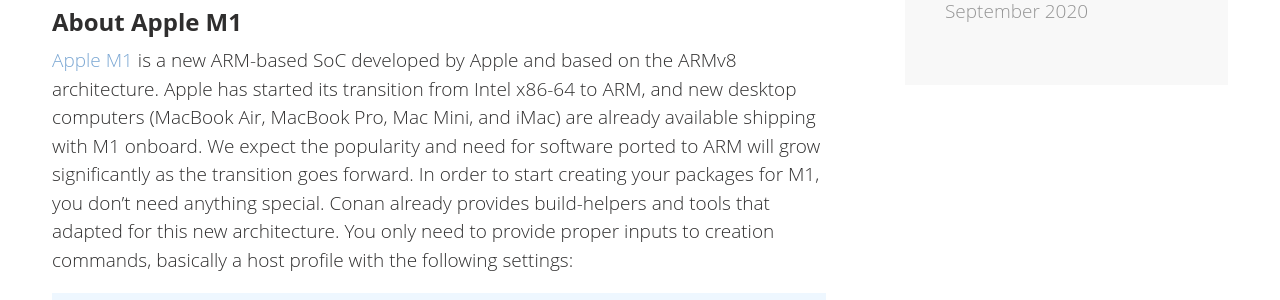
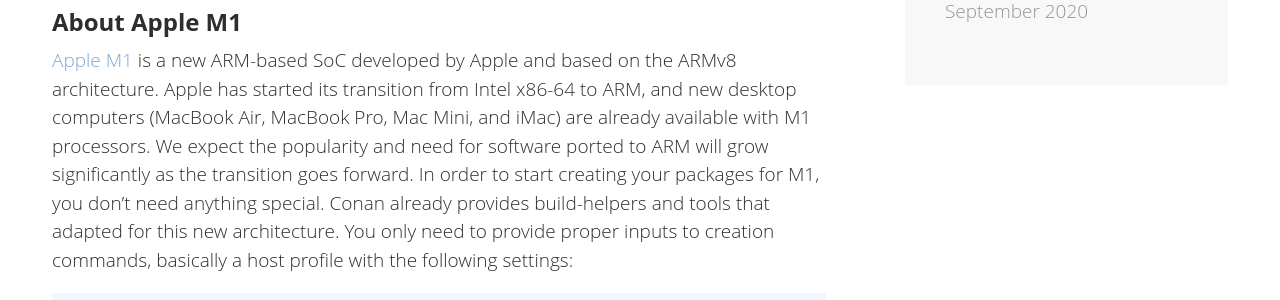
Before and after one commit to conan-io/conan-io.github.io, a Jekyll site: the page built from _posts/2021-09-06-m1.markdown, in a window 1280 px wide and 900 px high, scrolled down 344 px. Shown: the part 213-513 px from the top of the window. Built offline with Jekyll 4.4.1, drawn with Linux system fonts in a browser that asks for light colours; comment, search, counter and statistics services are not loaded.

Commit message:
Update _posts/2021-09-06-m1.markdown

```diff
--- a/_posts/2021-09-06-m1.markdown
+++ b/_posts/2021-09-06-m1.markdown
@@ -18,7 +18,7 @@ The article describes the following aspects:
 
 [Apple M1](https://www.apple.com/in/business/mac/pdf/Apple-at-Work-M1-Overview.pdf) is a new ARM-based SoC developed by Apple and
  based on the ARMv8 architecture. Apple has started its transition from Intel x86-64 to ARM, and new desktop computers
-  (MacBook Air, MacBook Pro, Mac Mini, and iMac) are already available shipping with M1 onboard. We expect the popularity and need for
+  (MacBook Air, MacBook Pro, Mac Mini, and iMac) are already available with M1 processors. We expect the popularity and need for
   software ported to ARM will grow significantly as the transition goes forward.
 In order to start creating your packages for M1, you don't need anything special. Conan already provides
  build-helpers and tools that adapted for this new architecture. You only need to provide proper inputs
```
